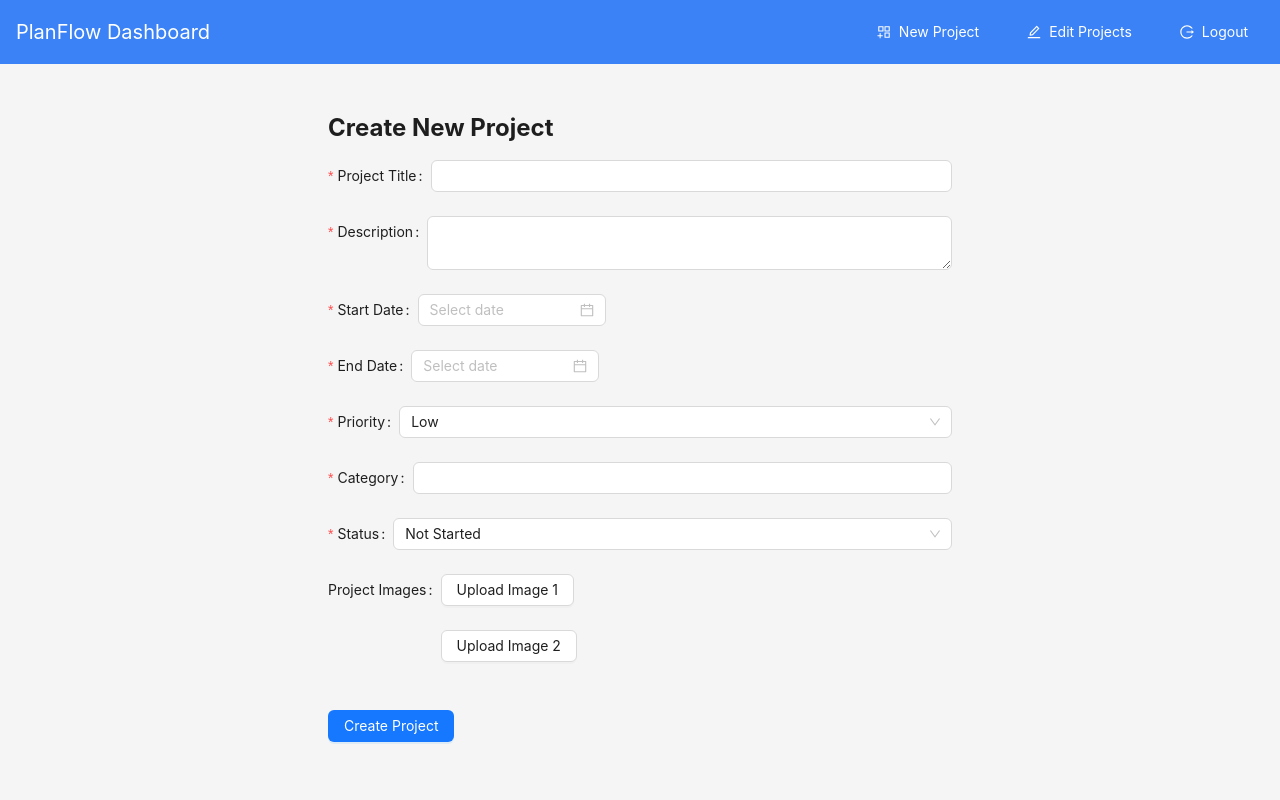
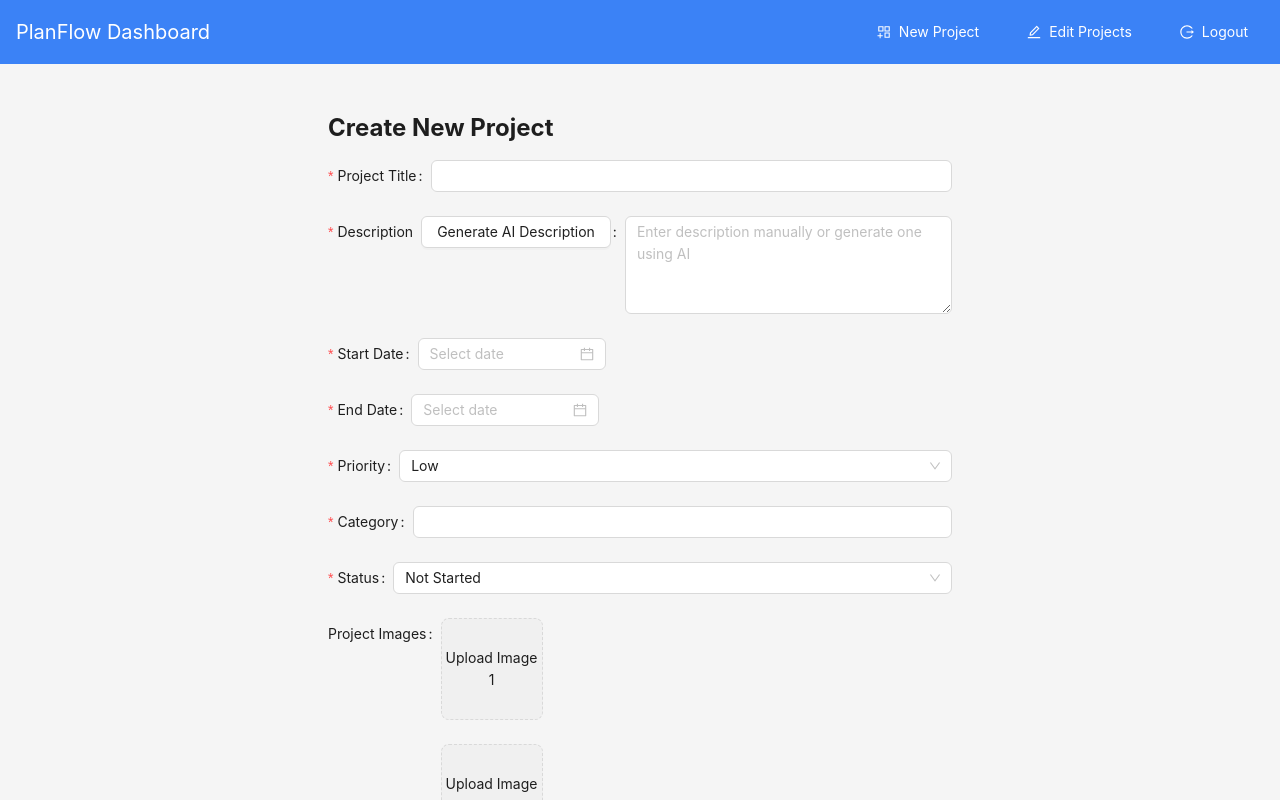
Before and after one commit to ddfadela/planFlow-frontend, a React (Create React App) app: page /create-project in a window 1280 px wide. Built offline with nearby package versions, Linux system fonts and the light colour scheme; sample sign-in values are in the browser's storage.

Commit message:
generate description with Ai api

```diff
--- a/src/components/ProjectForm .jsx
+++ b/src/components/ProjectForm .jsx
@@ -1,7 +1,17 @@
-// ProjectForm.js
-import { Form, Input, DatePicker, Select, Upload, Button, message } from "antd";
+import {
+  Form,
+  Input,
+  DatePicker,
+  Select,
+  Upload,
+  Button,
+  message,
+  Spin,
+} from "antd";
 import { PROJECT_STATUS, PROJECT_PRIORITY } from "../utils/functions";
+import { useState } from "react";
 const { Option } = Select;
+const { TextArea } = Input;
 
 const ProjectForm = ({
   form,
@@ -14,8 +24,11 @@ const ProjectForm = ({
   submitButtonText,
   isUpdate = false,
 }) => {
+  const [isGenerating, setIsGenerating] = useState(false);
+  const [generatedDescription, setGeneratedDescription] = useState("");
+
   const handleFileChange = (info, setFileList) => {
-    let fileList = [...info.fileList];
+    let fileList = Array.isArray(info.fileList) ? [...info.fileList] : [];
     fileList = fileList.slice(-1);
 
     if (
@@ -39,6 +52,59 @@ const ProjectForm = ({
     });
 
     setFileList(fileList);
+  };
+
+  const generateDescription = async () => {
+    const projectTitle = form.getFieldValue("title");
+    if (!projectTitle) {
+      message.warning("Please enter a project title first");
+      return;
+    }
+
+    setIsGenerating(true);
+    try {
+      const api_key = process.env.REACT_APP_HUGGING_FACE_API_KEY;
+      console.log(api_key);
+      const response = await fetch(
+        "https://api-inference.huggingface.co/models/google/flan-t5-large",
+        {
+          method: "POST",
+          headers: {
+            "Content-Type": "application/json",
+            Authorization: `Bearer ${api_key}`,
+          },
+          body: JSON.stringify({
+            inputs: `Write a clear and professional project description for a project called "${projectTitle}".
+                  Include the main goal, key features, and expected outcomes.
+                  Keep it concise but informative.`,
+            parameters: {
+              max_length: 200,
+              min_length: 50,
+              do_sample: true,
+              temperature: 0.8,
+              top_p: 0.9,
+            },
+          }),
+        }
+      );
+
+      const data = await response.json();
+
+      if (data[0]?.generated_text) {
+        setGeneratedDescription(data[0].generated_text);
+        form.setFieldsValue({ description: data[0].generated_text });
+        message.success("Description generated successfully!");
+      } else {
+        throw new Error("Failed to generate description");
+      }
+    } catch (error) {
+      console.error("Error generating description:", error);
+      message.error(
+        "Failed to generate description. Please try again or enter manually."
+      );
+    } finally {
+      setIsGenerating(false);
+    }
   };
 
   const uploadProps = {
@@ -69,12 +135,31 @@ const ProjectForm = ({
 
         <Form.Item
           name="description"
-          label="Description"
+          label={
+            <div className="flex items-center justify-between w-full">
+              <span>Description</span>
+              <Button
+                type="default"
+                onClick={generateDescription}
+                disabled={isGenerating}
+                className="ml-2"
+              >
+                {isGenerating ? (
+                  <Spin size="small" />
+                ) : (
+                  "Generate AI Description"
+                )}
+              </Button>
+            </div>
+          }
           rules={[
             { required: true, message: "Please enter a project description" },
           ]}
         >
-          <Input.TextArea />
+          <TextArea
+            rows={4}
+            placeholder="Enter description manually or generate one using AI"
+          />
         </Form.Item>
 
         <Form.Item
@@ -158,28 +243,20 @@ const ProjectForm = ({
             <>
               <Form.Item name="image1">
                 <Upload
+                  {...uploadProps}
                   fileList={fileList1}
-                  onChange={({ fileList }) =>
-                    handleFileChange(fileList, setFileList1)
-                  }
-                  beforeUpload={() => false}
-                  maxCount={1}
-                  accept="image/*"
+                  onChange={(info) => handleFileChange(info, setFileList1)}
                 >
-                  <Button>Upload Image 1</Button>
+                  <div>Upload Image 1</div>
                 </Upload>
               </Form.Item>
               <Form.Item name="image2">
                 <Upload
+                  {...uploadProps}
                   fileList={fileList2}
-                  onChange={({ fileList }) =>
-                    handleFileChange(fileList, setFileList2)
-                  }
-                  beforeUpload={() => false}
-                  maxCount={1}
-                  accept="image/*"
+                  onChange={(info) => handleFileChange(info, setFileList2)}
                 >
-                  <Button>Upload Image 2</Button>
+                  <div>Upload Image 2</div>
                 </Upload>
               </Form.Item>
             </>
```
